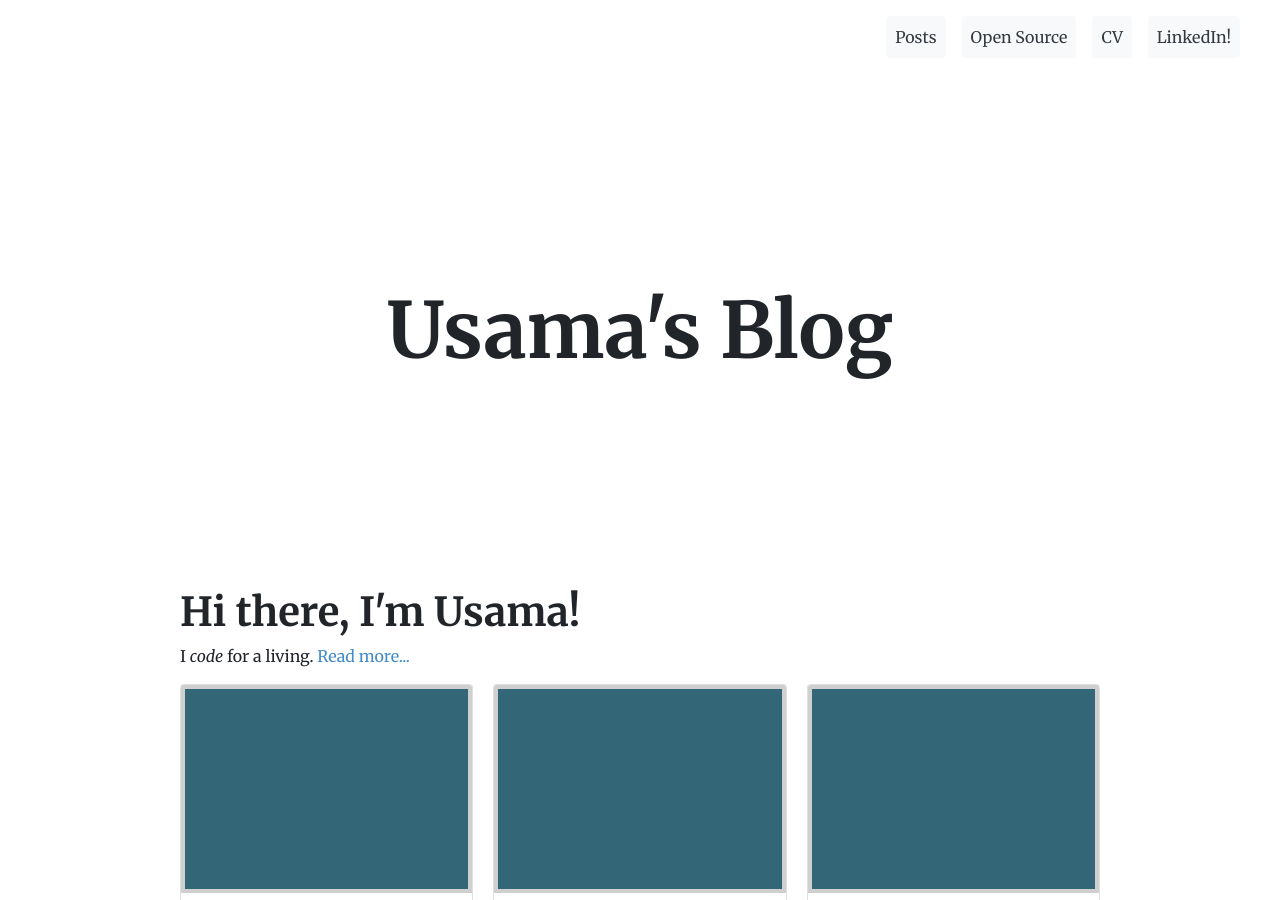
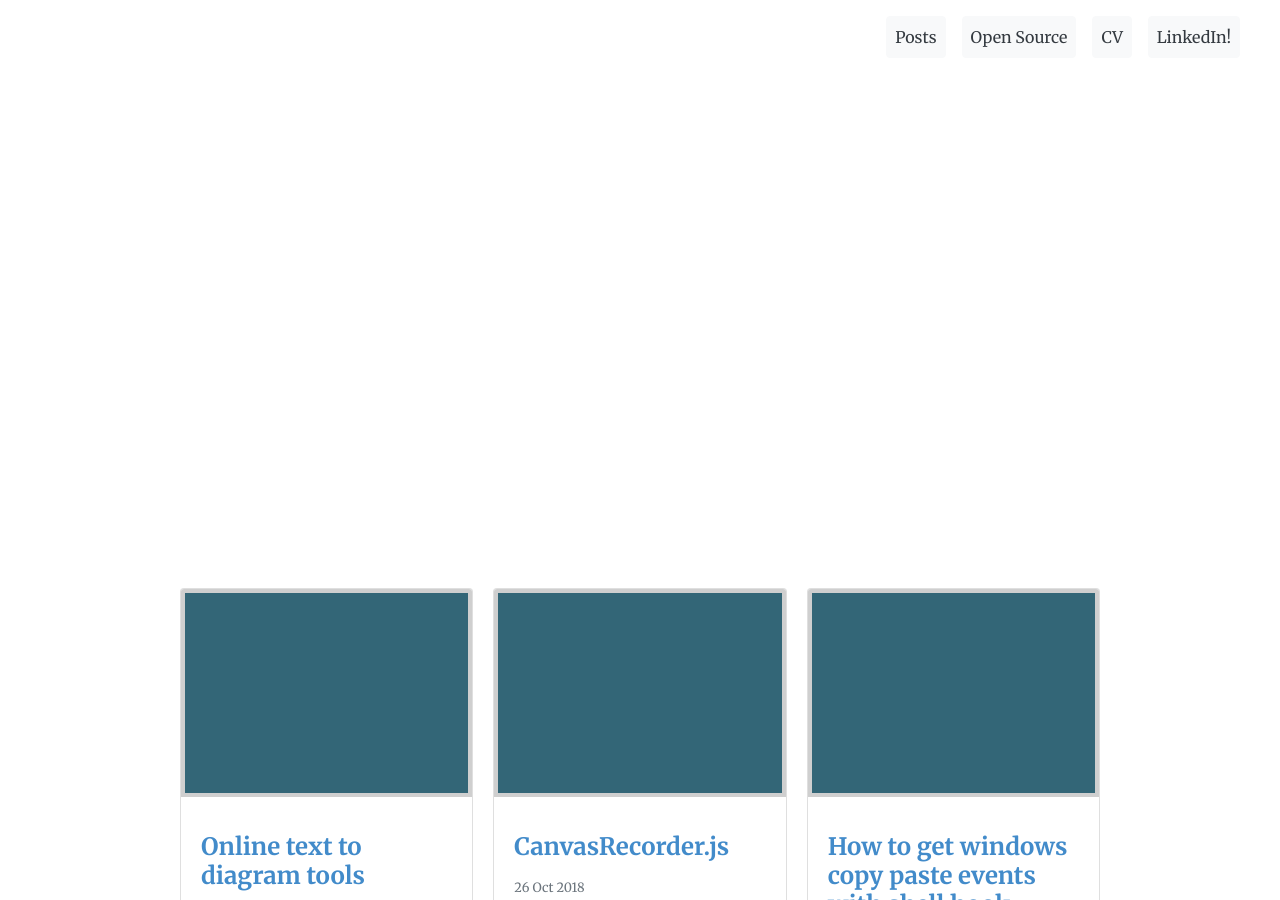
Before and after one commit to SMUsamaShah/SMUsamaShah.github.io, a Jekyll site: the page built from index.html, in a window 1280 px wide and 900 px high. Built offline with Jekyll 4.4.1, drawn with Linux system fonts in a browser that asks for light colours.

Commit message:
Update index.html

```diff
--- a/index.html
+++ b/index.html
@@ -1,13 +1,6 @@
 ---
 layout: default
-title: |
-    Usama's
-    Blog
 ---
-<div class="blurb">
-	<h1>Hi there, I'm Usama!</h1>
-	<p>I <em>code</em> for a living. <a href="/cv">Read more...</a></p>
-</div><!-- /.blurb -->
 
 {% comment %} <h2>Posts</h2> {% endcomment %}
 
```
